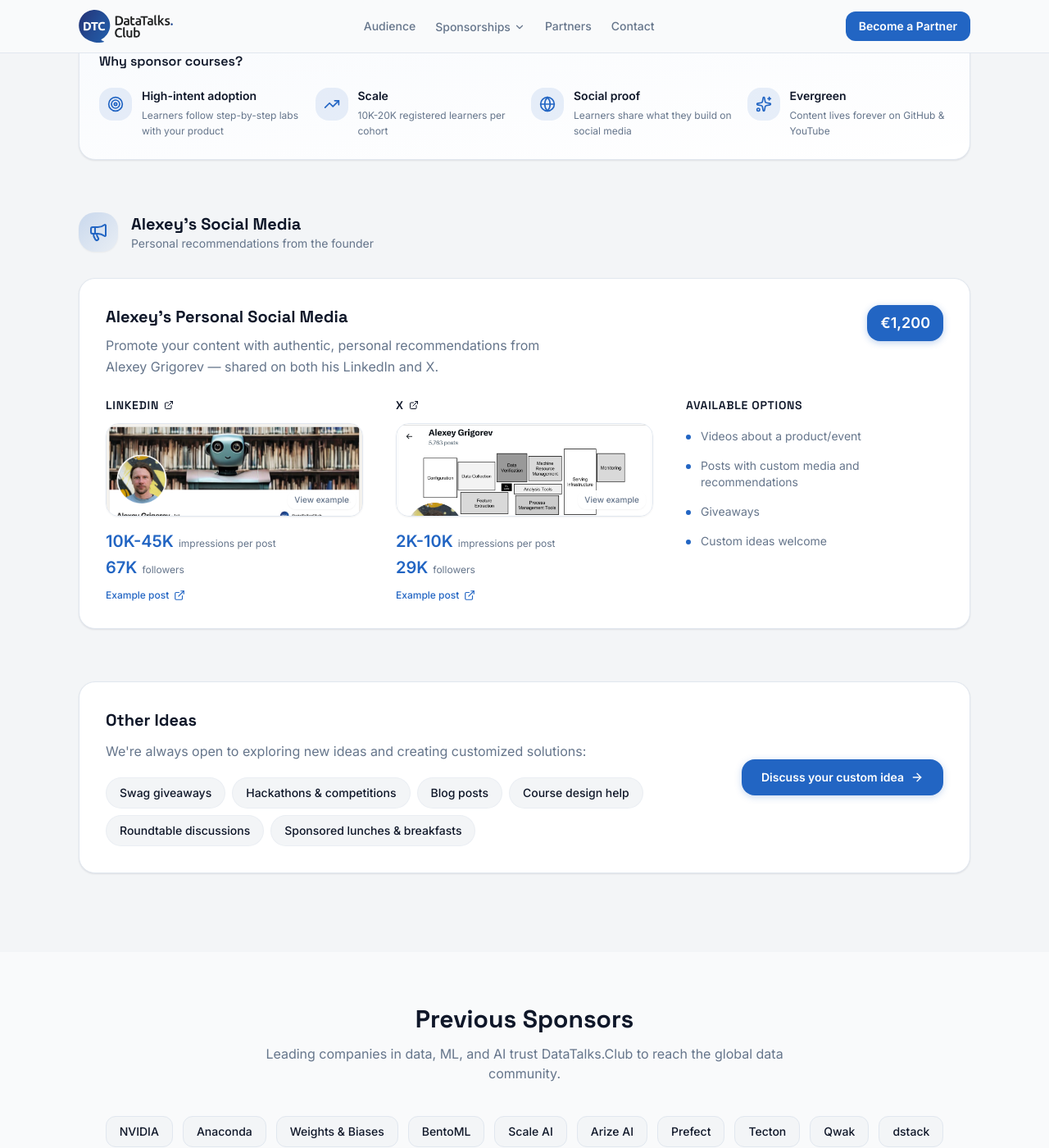
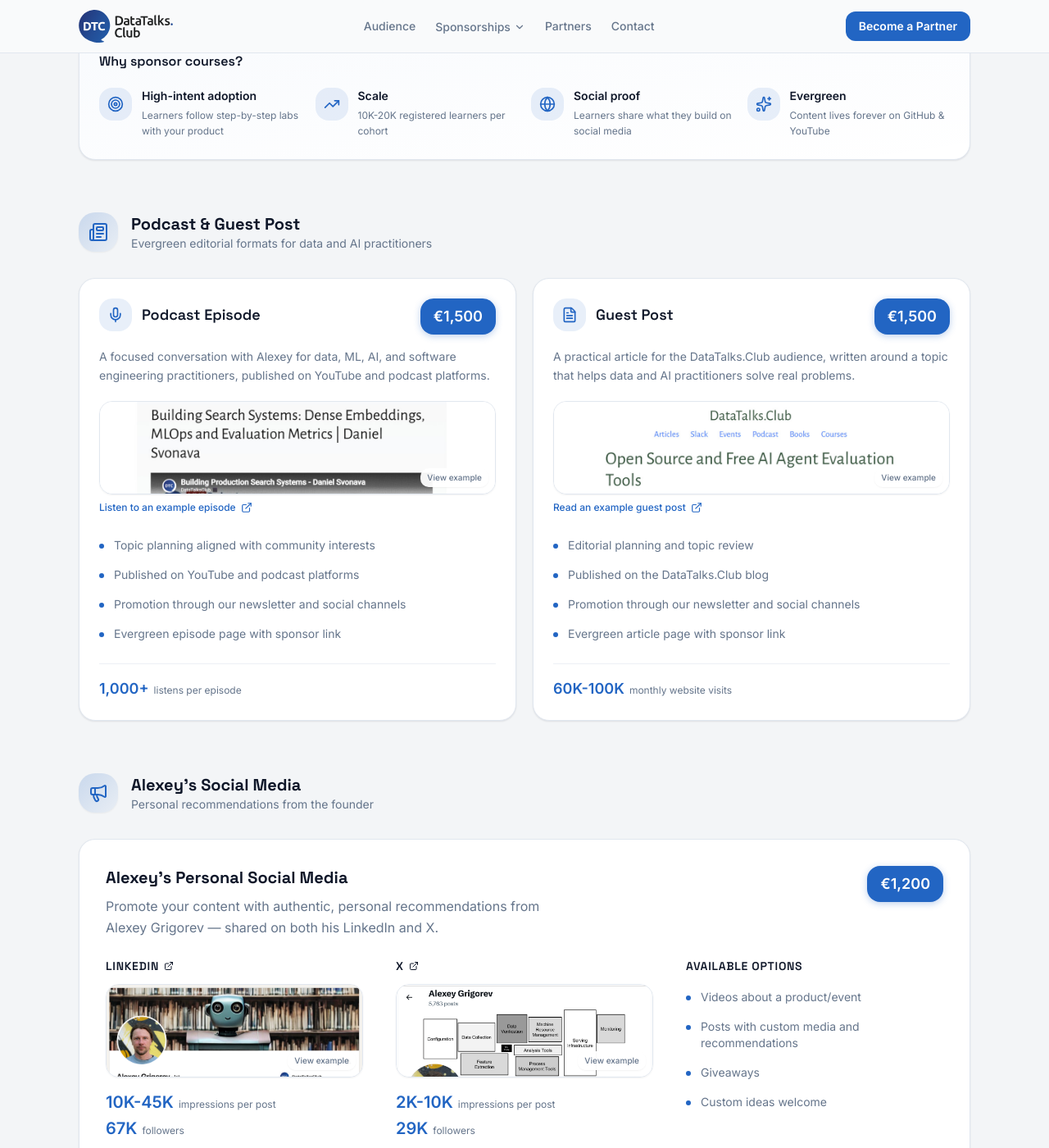
Before and after one commit to DataTalksClub/mediakit, a Jekyll site: the page built from index.html, in a window 1280 px wide and 1400 px high, scrolled down 4461 px. Shown: the whole window at 82% size. Built offline with Jekyll 4.4.1, drawn with Linux system fonts in a browser that asks for light colours; nearby versions of some CDN libraries.

Commit message:
Add podcast and guest post sponsorships

```diff
--- a/_config.yml
+++ b/_config.yml
@@ -4,7 +4,7 @@ author: DataTalks.Club
 keywords: "data science, machine learning, MLOps, data engineering, sponsorship, partnership, media kit, data community"
 url: https://datatalks.club
 twitter: "@DataTalksClub"
-og_image: https://lovable.dev/opengraph-image-p98pqg.png
+og_image: /assets/images/og-image.jpg
 
 exclude:
   - README.md
--- a/_data/nav.yml
+++ b/_data/nav.yml
@@ -6,6 +6,8 @@
     - { label: Newsletter, href: "#newsletter" }
     - { label: Workshop, href: "#workshop" }
     - { label: Courses, href: "#courses" }
+    - { label: Podcast, href: "#podcast" }
+    - { label: Guest Post, href: "#guest-post" }
     - { label: Social Media, href: "#social" }
 - label: Partners
   href: "#sponsors"
--- a/_data/packages.yml
+++ b/_data/packages.yml
@@ -105,6 +105,36 @@ courses:
     example_url: https://github.com/DataTalksClub/data-engineering-zoomcamp/tree/main/cohorts/2024/02-workflow-orchestration
     example_label: See the module
 
+podcast:
+  title: Podcast Episode
+  price: "€1,500"
+  description: "A focused conversation with Alexey for data, ML, AI, and software engineering practitioners, published on YouTube and podcast platforms."
+  image: podcast.jpg
+  features:
+    - Topic planning aligned with community interests
+    - Published on YouTube and podcast platforms
+    - Promotion through our newsletter and social channels
+    - Evergreen episode page with sponsor link
+  metrics:
+    - { value: "1,000+", label: listens per episode }
+  example_url: https://datatalks.club/podcast/building-production-search-systems.html
+  example_label: Listen to an example episode
+
+guest_post:
+  title: Guest Post
+  price: "€1,500"
+  description: "A practical article for the DataTalks.Club audience, written around a topic that helps data and AI practitioners solve real problems."
+  image: guest-post.jpg
+  features:
+    - Editorial planning and topic review
+    - Published on the DataTalks.Club blog
+    - Promotion through our newsletter and social channels
+    - Evergreen article page with sponsor link
+  metrics:
+    - { value: "60K-100K", label: monthly website visits }
+  example_url: https://datatalks.club/blog/open-source-free-ai-agent-evaluation-tools.html
+  example_label: Read an example guest post
+
 why_sponsor_courses:
   - title: High-intent adoption
     description: Learners follow step-by-step labs with your product
@@ -145,7 +175,6 @@ social:
 other_ideas:
   - Swag giveaways
   - Hackathons & competitions
-  - Blog posts
   - Course design help
   - Roundtable discussions
   - Sponsored lunches & breakfasts
--- a/_includes/packages.html
+++ b/_includes/packages.html
@@ -136,6 +136,87 @@
       </div>
     </div>
 
+    <!-- Podcast and Guest Post -->
+    <div class="mb-16 scroll-mt-24" id="content">
+      {% include section-header.html icon="newspaper" title="Podcast & Guest Post" subtitle="Evergreen editorial formats for data and AI practitioners" %}
+
+      <div class="grid md:grid-cols-2 gap-5">
+        <div class="premium-card p-6 h-full flex flex-col relative scroll-mt-24" id="podcast">
+          {% assign podcast = p.podcast %}
+          <div class="flex items-start justify-between gap-3 mb-4">
+            <div class="flex items-center gap-3 min-w-0">
+              <div class="w-10 h-10 rounded-xl bg-brand-blue/10 flex items-center justify-center flex-shrink-0">
+                <i data-lucide="mic" class="w-5 h-5 text-brand-blue"></i>
+              </div>
+              <h4 class="font-semibold text-foreground text-lg">{{ podcast.title }}</h4>
+            </div>
+            <div class="price-badge flex-shrink-0">{{ podcast.price }}</div>
+          </div>
+          <p class="text-sm text-muted-foreground leading-relaxed mb-5">{{ podcast.description }}</p>
+          {% if podcast.image %}
+          <div class="mb-5">
+            {% include zoom-image.html image=podcast.image alt=podcast.title %}
+            <a href="{{ podcast.example_url }}" target="_blank" rel="noopener noreferrer"
+              class="mt-2 inline-flex items-center gap-1.5 text-xs font-medium text-brand-blue hover:text-brand-blue-dark transition-colors">
+              {{ podcast.example_label }}
+              <i data-lucide="external-link" class="w-3.5 h-3.5"></i>
+            </a>
+          </div>
+          {% endif %}
+          <div class="space-y-1 mb-5 flex-1">
+            {% for feature in podcast.features %}
+            <div class="feature-item">{{ feature }}</div>
+            {% endfor %}
+          </div>
+          <div class="mt-auto pt-4 border-t border-border/60 flex items-baseline flex-wrap gap-x-6 gap-y-1">
+            {% for m in podcast.metrics %}
+            <div class="flex items-baseline gap-1.5">
+              <span class="text-lg font-bold text-brand-blue">{{ m.value }}</span>
+              <span class="text-xs text-muted-foreground">{{ m.label }}</span>
+            </div>
+            {% endfor %}
+          </div>
+        </div>
+
+        <div class="premium-card p-6 h-full flex flex-col relative scroll-mt-24" id="guest-post">
+          {% assign guest_post = p.guest_post %}
+          <div class="flex items-start justify-between gap-3 mb-4">
+            <div class="flex items-center gap-3 min-w-0">
+              <div class="w-10 h-10 rounded-xl bg-brand-blue/10 flex items-center justify-center flex-shrink-0">
+                <i data-lucide="file-text" class="w-5 h-5 text-brand-blue"></i>
+              </div>
+              <h4 class="font-semibold text-foreground text-lg">{{ guest_post.title }}</h4>
+            </div>
+            <div class="price-badge flex-shrink-0">{{ guest_post.price }}</div>
+          </div>
+          <p class="text-sm text-muted-foreground leading-relaxed mb-5">{{ guest_post.description }}</p>
+          {% if guest_post.image %}
+          <div class="mb-5">
+            {% include zoom-image.html image=guest_post.image alt=guest_post.title %}
+            <a href="{{ guest_post.example_url }}" target="_blank" rel="noopener noreferrer"
+              class="mt-2 inline-flex items-center gap-1.5 text-xs font-medium text-brand-blue hover:text-brand-blue-dark transition-colors">
+              {{ guest_post.example_label }}
+              <i data-lucide="external-link" class="w-3.5 h-3.5"></i>
+            </a>
+          </div>
+          {% endif %}
+          <div class="space-y-1 mb-5 flex-1">
+            {% for feature in guest_post.features %}
+            <div class="feature-item">{{ feature }}</div>
+            {% endfor %}
+          </div>
+          <div class="mt-auto pt-4 border-t border-border/60 flex items-baseline flex-wrap gap-x-6 gap-y-1">
+            {% for m in guest_post.metrics %}
+            <div class="flex items-baseline gap-1.5">
+              <span class="text-lg font-bold text-brand-blue">{{ m.value }}</span>
+              <span class="text-xs text-muted-foreground">{{ m.label }}</span>
+            </div>
+            {% endfor %}
+          </div>
+        </div>
+      </div>
+    </div>
+
     <!-- Social -->
     <div class="mb-16 scroll-mt-24" id="social">
       {% include section-header.html icon="megaphone" title="Alexey's Social Media" subtitle="Personal recommendations from the founder" %}
@@ -146,7 +227,7 @@
             <h4 class="font-bold text-foreground text-xl mb-2">{{ s.title }}</h4>
             <p class="text-muted-foreground leading-relaxed max-w-xl">{{ s.description }}</p>
           </div>
-          <div class="price-badge flex-shrink-0">{{ s.price }}</div>
+          <div class="price-badge flex-shrink-0 self-start">{{ s.price }}</div>
         </div>
 
         <div class="grid sm:grid-cols-3 gap-8 lg:gap-10">
```
Also changed, not shown: assets/images/guest-post.jpg (added), assets/images/og-image.jpg (added), assets/images/podcast.jpg (added).
